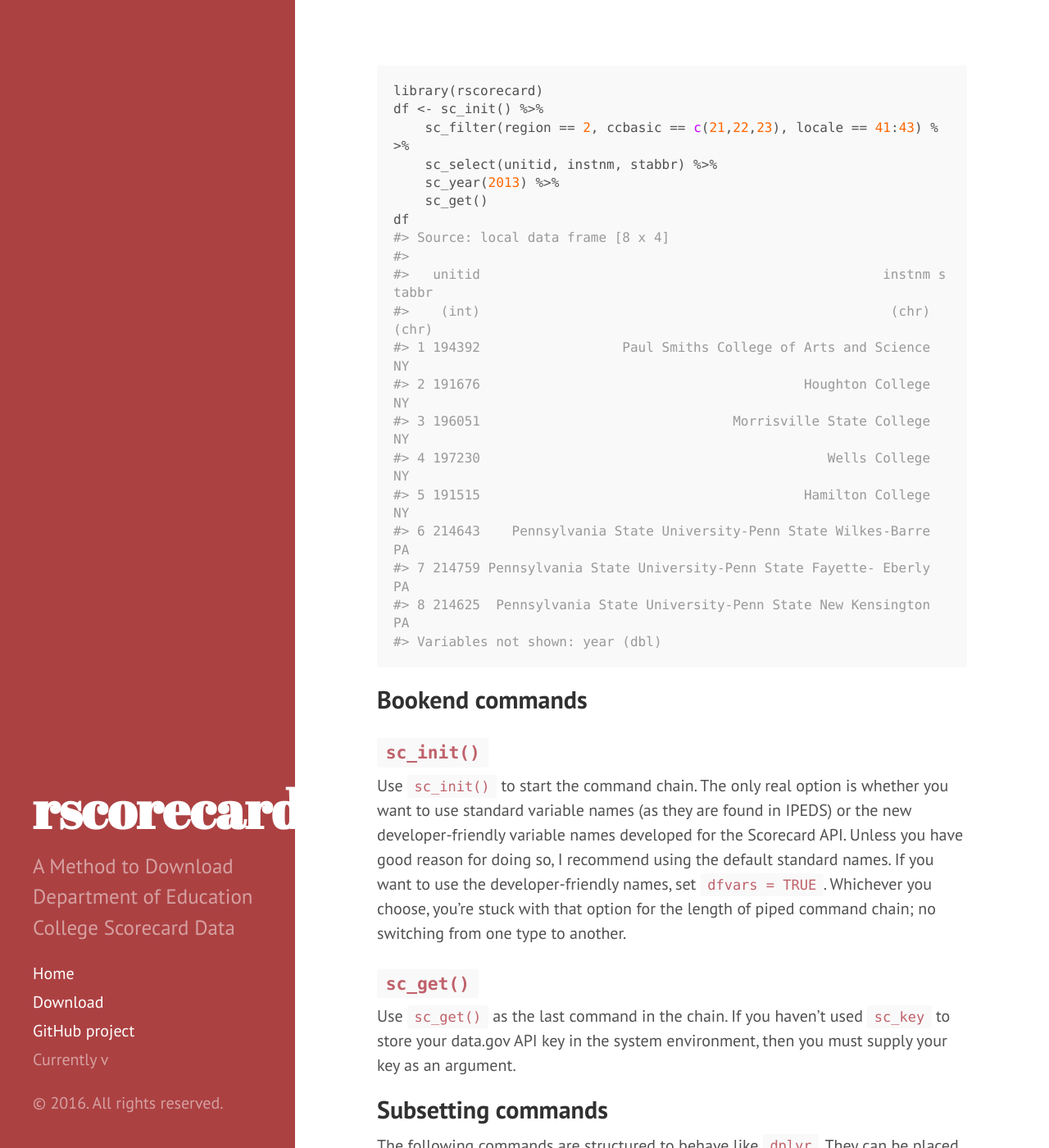
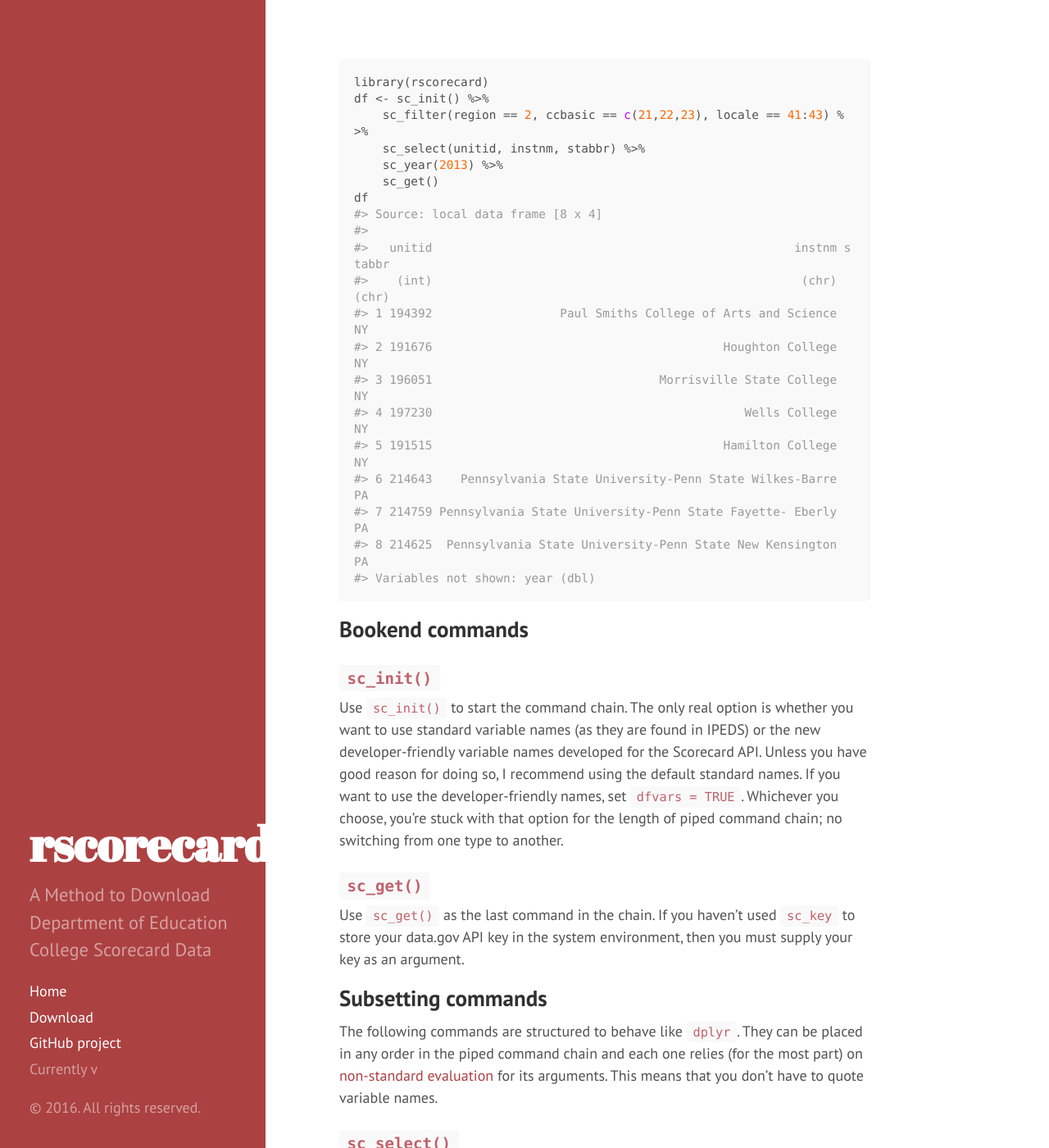
Before and after one commit to nguyentr17/rscorecard, a Jekyll site: the page built from index.md, in a window 1280 px wide and 1400 px high. Shown: the whole window at 82% size. Built offline with Jekyll 4.4.1, drawn with Linux system fonts in a browser that asks for light colours.

Commit message:
reduce font size

```diff
--- a/public/css/hyde.css
+++ b/public/css/hyde.css
@@ -36,12 +36,12 @@ html {
 }
 @media (min-width: 48em) {
   html {
-    font-size: 16px;
+    font-size: 14px;
   }
 }
 @media (min-width: 58em) {
   html {
-    font-size: 20px;
+    font-size: 18px;
   }
 }
 
```
